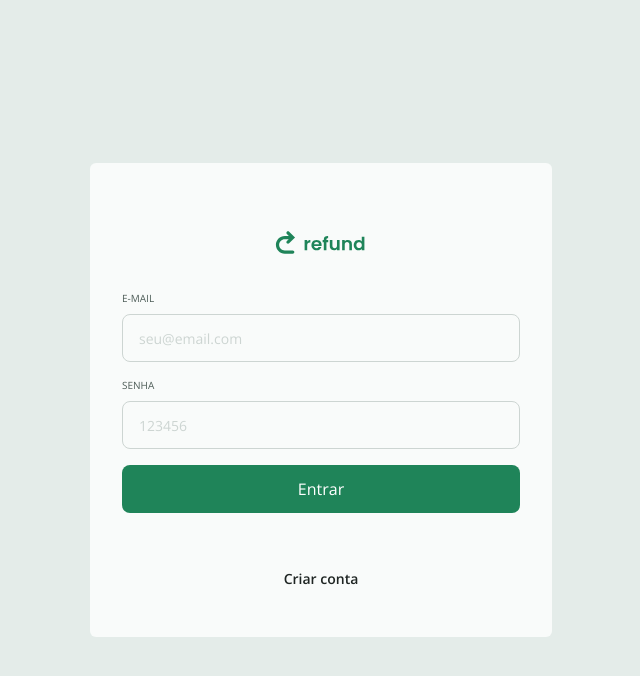
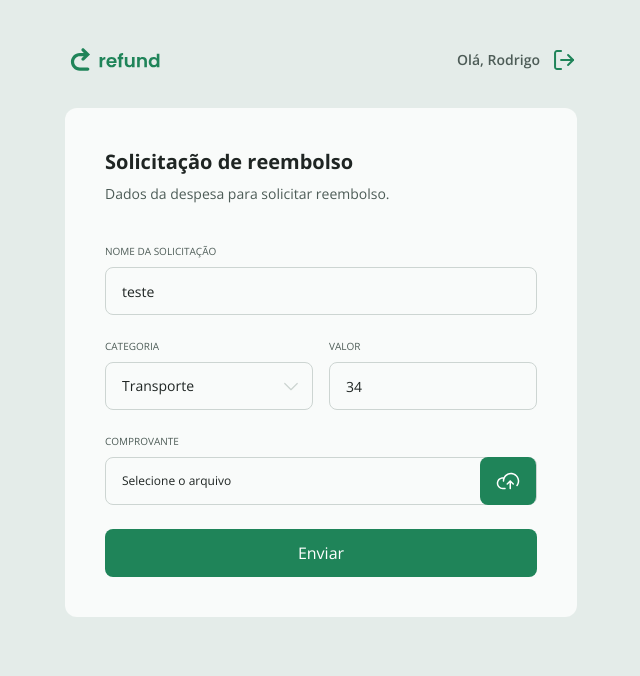
Before and after one commit to palhetabraian/APP-Reembolso, a React (Vite) app in the folder web/: page / in a window 1280 px wide. Shown: the top 676 px of the page, without its empty margins (319-959 px from the left). Built offline with nearby package versions, Linux system fonts and the light colour scheme.

Commit message:
feat: refatora componente Routes para incluir lógica de navegação baseada na função de usuário

```diff
--- a/web/src/routes/index.tsx
+++ b/web/src/routes/index.tsx
@@ -9,13 +9,32 @@ import { Loading } from '../components/Loading';
 
 const isLoading = false;
 
+const session = {
+  user: {
+    role: 'employee',
+  },
+};
+
 export function Routes() {
+  //retorna a rota baseado na role do usuario
+  function Route() {
+    switch (session.user.role) {
+      case 'employee':
+        return <EmployeeRoutes />;
+      case 'manager':
+        return <ManagerRoutes />;
+
+      default:
+        return <AuthRoutes />;
+    }
+  }
+
   if (isLoading) {
     return <Loading />;
   }
   return (
     <BrowserRouter>
-      <AuthRoutes />
+      <Route />
     </BrowserRouter>
   );
 }
```
